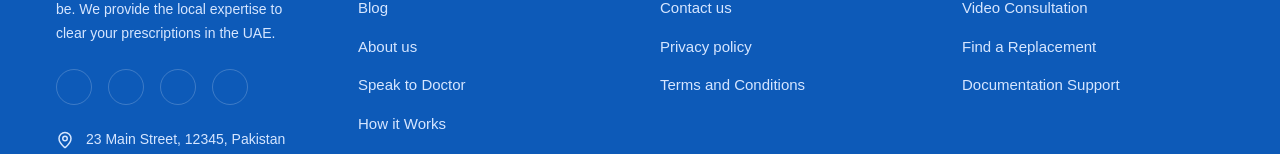
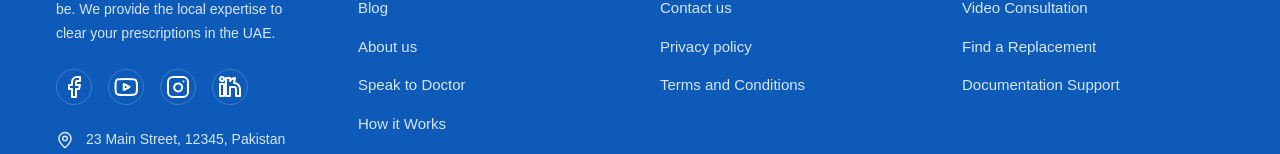
Before and after one commit to Zainqalandar/ui-verse, a Next.js app: page / in a window 1280 px wide. Shown: the part 3807-3961 px from the top of the page. Built offline with nearby package versions, Linux system fonts and the light colour scheme; no server answers.

Commit message:
footer icon updated

```diff
--- a/components/Footer.tsx
+++ b/components/Footer.tsx
@@ -1,15 +1,86 @@
 "use client";
 
 import {
-//   Facebook,
-//   Instagram,
-//   Linkedin,
   MapPin,
   Mail,
   Phone,
-//   Youtube,
   ArrowUp,
 } from "lucide-react";
+
+import { LucideProps } from 'lucide-react';
+
+const CustomFacebookIcon = (props: LucideProps) => (
+  <svg
+    xmlns="http://w3.org"
+    width="24"
+    height="24"
+    viewBox="0 0 24 24"
+    fill="none"
+    stroke="currentColor"
+    strokeWidth="2"
+    strokeLinecap="round"
+    strokeLinejoin="round"
+    {...props}
+  >
+    <path d="M18 2h-3a5 5 0 0 0-5 5v3H7v4h3v8h4v-8h3l1-4h-4V7a1 1 0 0 1 1-1h3z" />
+  </svg>
+);
+
+const CustomInstagramIcon = (props: LucideProps) => (
+  <svg
+    xmlns="http://www.w3.org/2000/svg"
+    width="24"
+    height="24"
+    viewBox="0 0 24 24"
+    fill="none"
+    stroke="currentColor"
+    strokeWidth="2"
+    strokeLinecap="round"
+    strokeLinejoin="round"
+    {...props}
+  >
+    <rect x="2" y="2" width="20" height="20" rx="5" ry="5" />
+    <path d="M16 11.37a4 4 0 1 1-2.83-2.83 4 4 0 0 1 2.83 2.83z" />
+    <line x1="17.5" y1="6.5" x2="17.5" y2="6.5" />
+  </svg>
+);
+
+const CustomLinkedinIcon = (props: LucideProps) => (
+  <svg
+    xmlns="http://www.w3.org/2000/svg"
+    width="24"
+    height="24"
+    viewBox="0 0 24 24"
+    fill="none"
+    stroke="currentColor"
+    strokeWidth="2"
+    strokeLinecap="round"
+    strokeLinejoin="round"
+    {...props}
+  >
+    <path d="M16 8a6 6 0 0 1 6 6v7h-4v-7a2 2 0 0 0-2-2h-4v9h-4v-18h4v3a6 6 0 0 1 5-3z" />
+    <rect x="2" y="9" width="4" height="12" />
+    <circle cx="4" cy="4" r="2" />
+  </svg>
+);
+
+const CustomYoutubeIcon = (props: LucideProps) => (
+  <svg
+    xmlns="http://www.w3.org/2000/svg"
+    width="24"
+    height="24"
+    viewBox="0 0 24 24"
+    fill="none"
+    stroke="currentColor"
+    strokeWidth="2"
+    strokeLinecap="round"
+    strokeLinejoin="round"
+    {...props}
+  >
+    <path d="M22.54 6.42a2.78 2.78 0 0 0-1.95-1.95C18.88 4 12 4 12 4s-6.88 0-8.59.47A2.78 2.78 0 0 0 1.95 6.42C1.48 8.13 1.48 12 1.48 12s0 3.87.47 5.58a2.78 2.78 0 0 0 1.95 1.95C5.12 20 12 20 12 20s6.88 0 8.59-.47a2.78 2.78 0 0 0 1.95-1.95c.47-1.71.47-5.58.47-5.58s0-3.87-.47-5.58z" />
+    <polygon points="9.75 15.02 15.5 12 9.75 8.98 9.75 15.02" />
+  </svg>
+);
 
 export default function Footer() {
   return (
@@ -39,28 +110,28 @@ export default function Footer() {
                 href="#"
                 className="w-9 h-9 rounded-full border border-white/20 flex items-center justify-center hover:bg-white hover:text-[#0D5AB8] transition"
               >
-                {/* <Facebook size={16} /> */}
+                <CustomFacebookIcon size={16} />
               </a>
 
               <a
                 href="#"
                 className="w-9 h-9 rounded-full border border-white/20 flex items-center justify-center hover:bg-white hover:text-[#0D5AB8] transition"
               >
-                {/* <Youtube size={16} /> */}
+                <CustomYoutubeIcon size={16} />
               </a>
 
               <a
                 href="#"
                 className="w-9 h-9 rounded-full border border-white/20 flex items-center justify-center hover:bg-white hover:text-[#0D5AB8] transition"
               >
-                {/* <Instagram size={16} /> */}
+                <CustomInstagramIcon size={16} />
               </a>
 
               <a
                 href="#"
                 className="w-9 h-9 rounded-full border border-white/20 flex items-center justify-center hover:bg-white hover:text-[#0D5AB8] transition"
               >
-                {/* <Linkedin size={16} /> */}
+                <CustomLinkedinIcon size={16} />
               </a>
             </div>
 
```
